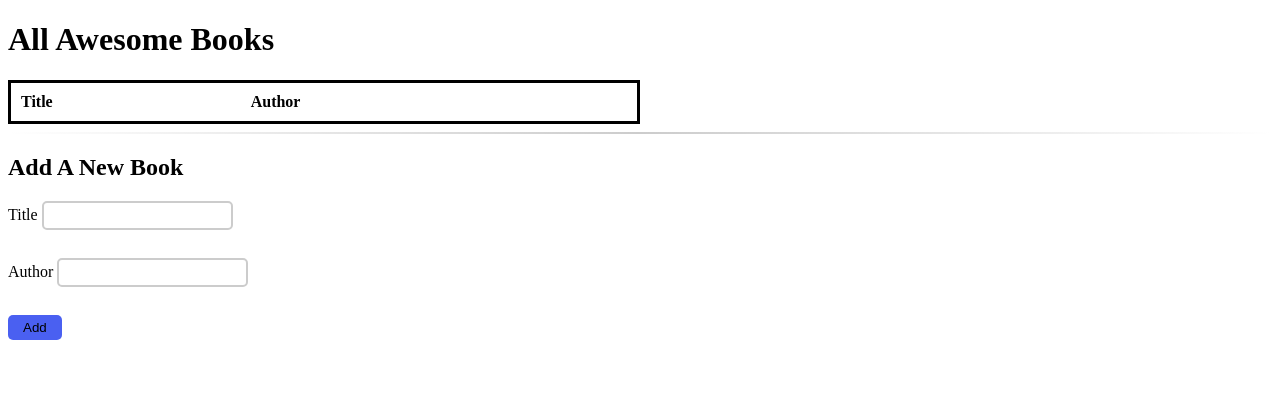
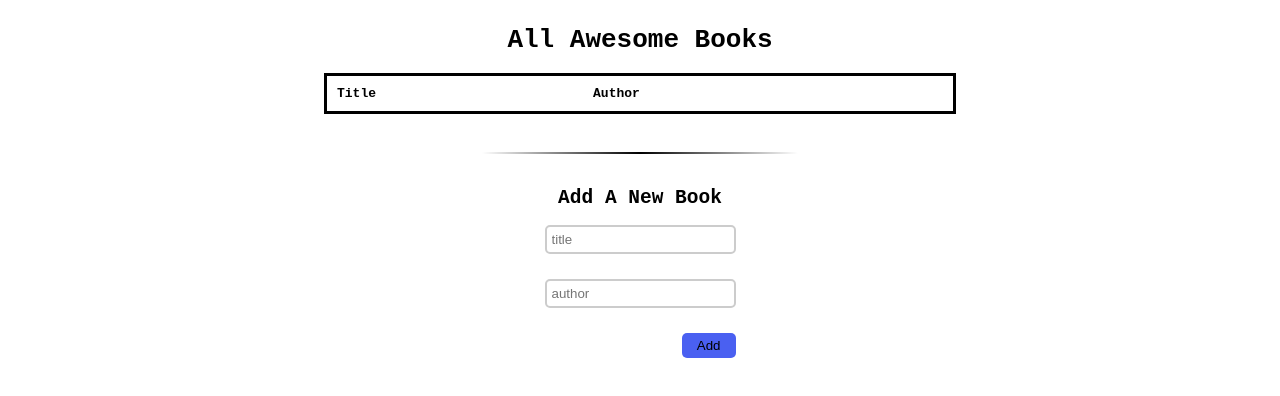
Before and after one commit to altontonn/library, a website: page index.html in a window 1280 px wide. Drawn offline with Linux system fonts and the light colour scheme.

Commit message:
work on remove item from local storage, css part

```diff
--- a/index.html
+++ b/index.html
@@ -21,16 +21,18 @@
         </thead>
         <tbody id="list-book"></tbody>
       </table>
-      <hr class="hr1">
+      <div class="div-line">
+        <hr class="line">
+      </div>
       <h2> Add A New Book </h2>
       <form id ="book-input">
         <div class="book-group">
-          <label for="title"> Title </label>
-          <input type="text" id="title" class="book-content">
+          <label for="title">
+          <input type="text" id="title" class="book-content" placeholder="title">
         </div><br>
         <div class="book-group">
-          <label for="author"> Author </label>
-          <input type="text" id="author" class="book-content">
+          <label for="author">
+          <input type="text" id="author" class="book-content" placeholder="author">
         </div><br>
         <input type="submit" value="Add" class="btn-submit">
       </form>
--- a/main.css
+++ b/main.css
@@ -2,6 +2,13 @@
   box-sizing: border-box;
   padding: 0;
   border: 0;
+}
+
+.firstContainer {
+  display: flex;
+  flex-direction: column;
+  align-items: center;
+  font-family: monospace;
 }
 
 table {
@@ -19,6 +26,17 @@ tr:nth-child(even) {
 background-color: #f2f2f2;
 }
 
+.div-line {
+  margin-top: 2rem;
+  width: 25%;
+}
+
+.line {
+  border: 0;
+  height: 2px;
+  background-image: linear-gradient(to right, transparent, #000, transparent);
+}
+
 input[type=submit] {
   padding: 5px 15px;
   background: #4a60f1;
@@ -26,6 +44,7 @@ input[type=submit] {
   cursor: pointer;
   -webkit-border-radius: 5px;
   border-radius: 5px;
+  float: right;
 }
 
 div {
@@ -47,10 +66,10 @@ a{
  }
 
  a.btn{
-  background-color:#958f8f;
+  background-color:#fff;
   border:1px solid #868181;
   border-radius:5px;
-  color:#fff;
+  color:#000;
   margin-right:10px;
   padding:0 10px 0 10px;
  }
@@ -58,14 +77,15 @@ a{
  a.btn:active,a.btn:focus,a.btn:hover{
   background-color:#1291ad;
   margin-top:-5px;
+  color: #fff;
  }
 
  a.btn:hover{
   border:1px solid #000000;
  }
 
- .hr1 {
+ /* .hr1 {
   border: 0;
   height: 2px;
   background-image: linear-gradient(to right, transparent, #CCC, transparent);
- }
+ } */
--- a/main.js
+++ b/main.js
@@ -24,10 +24,10 @@ class Store {
     localStorage.setItem('books', JSON.stringify(books));
   }
 
-  static removeBook(title) {
+  static removeBook(author) {
     const books = Store.getBooks();
     books.forEach((book, index) => {
-      if (book.title === title) {
+      if (book.author === author) {
         books.splice(index, 1);
       }
     });
```
